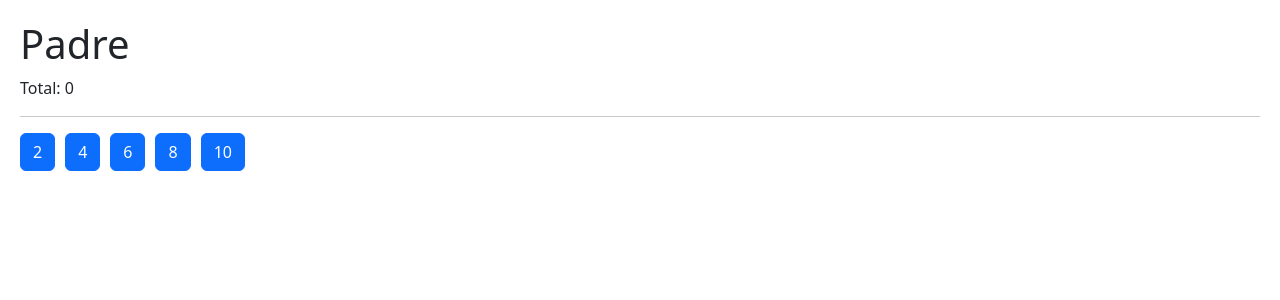
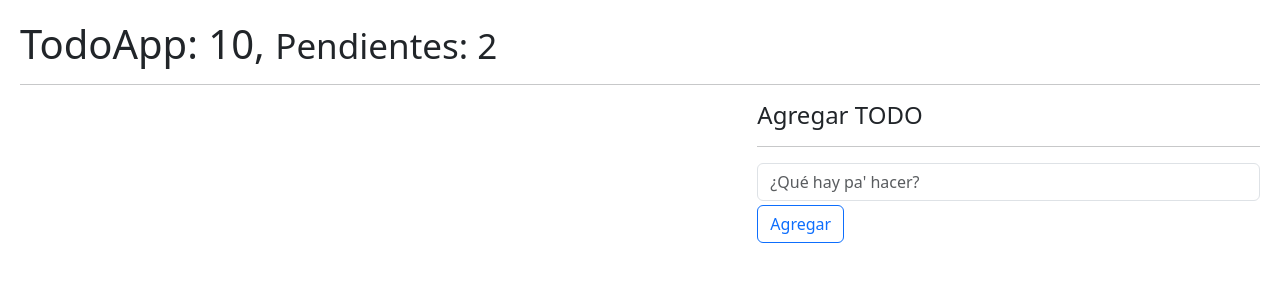
Before and after one commit to machucagelvez/Using-hooks, a React (Vite) app: page / in a window 1280 px wide. Shown: the top 300 px of the page. Built offline with nearby package versions, Linux system fonts and the light colour scheme.

Commit message:
useReducer

```diff
--- /dev/null
+++ b/src/08-useReducer/TodoAdd.jsx
@@ -0,0 +1,39 @@
+/* eslint-disable react/prop-types */
+import { useForm } from '../hooks/useForm'
+
+export const TodoAdd = ({ onNewTodo }) => {
+  const { description, onInputChange, onResetForm } = useForm({
+    description: '',
+  })
+
+  const onFormSubmit = (event) => {
+    event.preventDefault()
+    if (description.length <= 1) return
+
+    const newTodo = {
+      id: new Date().getTime(),
+      description,
+      done: false,
+    }
+
+    onNewTodo(newTodo)
+    onResetForm()
+  }
+
+  return (
+    <form onSubmit={onFormSubmit}>
+      <input
+        type="text"
+        placeholder="¿Qué hay pa' hacer?"
+        className="form-control"
+        name="description"
+        value={description}
+        onChange={onInputChange}
+      />
+
+      <button type="submit" className="btn btn-outline-primary mt-1">
+        Agregar
+      </button>
+    </form>
+  )
+}
--- /dev/null
+++ b/src/08-useReducer/TodoApp.jsx
@@ -0,0 +1,60 @@
+import { useEffect, useReducer } from 'react'
+import { todoReducer } from './todoReducer'
+import { TodoList } from './TodoList'
+import { TodoAdd } from './TodoAdd'
+
+const initialState = [
+  // {
+  //   id: new Date().getTime(),
+  //   description: 'Tarea 1',
+  //   done: false,
+  // },
+]
+
+// init es la función con la que se inicializa el useReducer
+const init = () => {
+  return JSON.parse(localStorage.getItem('todos')) || []
+}
+
+export const TodoApp = () => {
+  // Normalmente, cuando hay un solo useReducer, la función dispatchTodo se llama solo dispatch
+  const [todos, dispatchTodo] = useReducer(
+    todoReducer,
+    initialState,
+    init,
+  )
+
+  useEffect(() => {
+    localStorage.setItem('todos', JSON.stringify(todos))
+  }, [todos])
+
+  const handleNewTodo = (todo) => {
+    const action = {
+      type: '[TODO] Add Todo',
+      payload: todo,
+    }
+    // Acá se envía la acción a todoReducer, es decir, se envía el todo con el tipo de acción que se va a ejecutar:
+    dispatchTodo(action)
+  }
+  return (
+    <>
+      <h1>
+        TodoApp: 10, <small>Pendientes: 2</small>
+      </h1>
+      <hr />
+
+      <div className="row">
+        <div className="col-7">
+          <TodoList todos={todos} />
+        </div>
+
+        <div className="col-5">
+          <h4>Agregar TODO</h4>
+          <hr />
+
+          <TodoAdd onNewTodo={handleNewTodo} />
+        </div>
+      </div>
+    </>
+  )
+}
--- /dev/null
+++ b/src/08-useReducer/TodoItem.jsx
@@ -0,0 +1,9 @@
+/* eslint-disable react/prop-types */
+export const TodoItem = ({ todo }) => {
+  return (
+    <li className="list-group-item d-flex justify-content-between">
+      <span className="align-self-center">{todo.description}</span>
+      <button className="btn btn-danger">Borrar</button>
+    </li>
+  )
+}
--- /dev/null
+++ b/src/08-useReducer/TodoList.jsx
@@ -0,0 +1,12 @@
+import { TodoItem } from './TodoItem'
+
+/* eslint-disable react/prop-types */
+export const TodoList = ({ todos = [] }) => {
+  return (
+    <ul className="list-group">
+      {todos.map((todo) => (
+        <TodoItem key={todo.id} todo={todo} />
+      ))}
+    </ul>
+  )
+}
--- /dev/null
+++ b/src/08-useReducer/intro-reducer.js
@@ -0,0 +1,32 @@
+const initialState = [
+  {
+    id: 1,
+    todo: 'Hacer la tarea 1',
+    done: false,
+  },
+]
+
+const todoReducer = (state = initialState, action = {}) => {
+  if (action.type === '[TODO] add todo') {
+    return [...state, action.payload] // No usar .push() porque no se debe mutar el estado
+  }
+
+  return state
+}
+
+let todos = todoReducer()
+
+const newTodo = {
+  id: 2,
+  todo: 'Hacer la tarea 2',
+  done: false,
+}
+
+const addTodoAction = {
+  type: '[TODO] add todo',
+  payload: newTodo,
+}
+
+todos = todoReducer(todos, addTodoAction)
+
+console.log({ state: todos })
--- /dev/null
+++ b/src/08-useReducer/todoReducer.js
@@ -0,0 +1,9 @@
+export const todoReducer = (initialState = [], action) => {
+  switch (action.type) {
+    case '[TODO] Add Todo':
+      return [...initialState, action.payload]
+
+    default:
+      return initialState
+  }
+}
--- a/src/main.jsx
+++ b/src/main.jsx
@@ -12,10 +12,12 @@
 // import { Memorize } from './06-memos/Memorize'
 // import { MemoHook } from './06-memos/MemoHook'
 // import { CallbackHook } from './06-memos/CallbackHook'
-import { Padre } from './07-tarea-memo/Padre'
+// import { Padre } from './07-tarea-memo/Padre'
+// import './08-useReducer/intro-reducer'
+import { TodoApp } from './08-useReducer/TodoApp'
 
 ReactDOM.createRoot(document.getElementById('root')).render(
   // <React.StrictMode>
-  <Padre />,
-  // </React.StrictMode>,
+  <TodoApp />,
+  // </React.StrictMode>
 )
```
